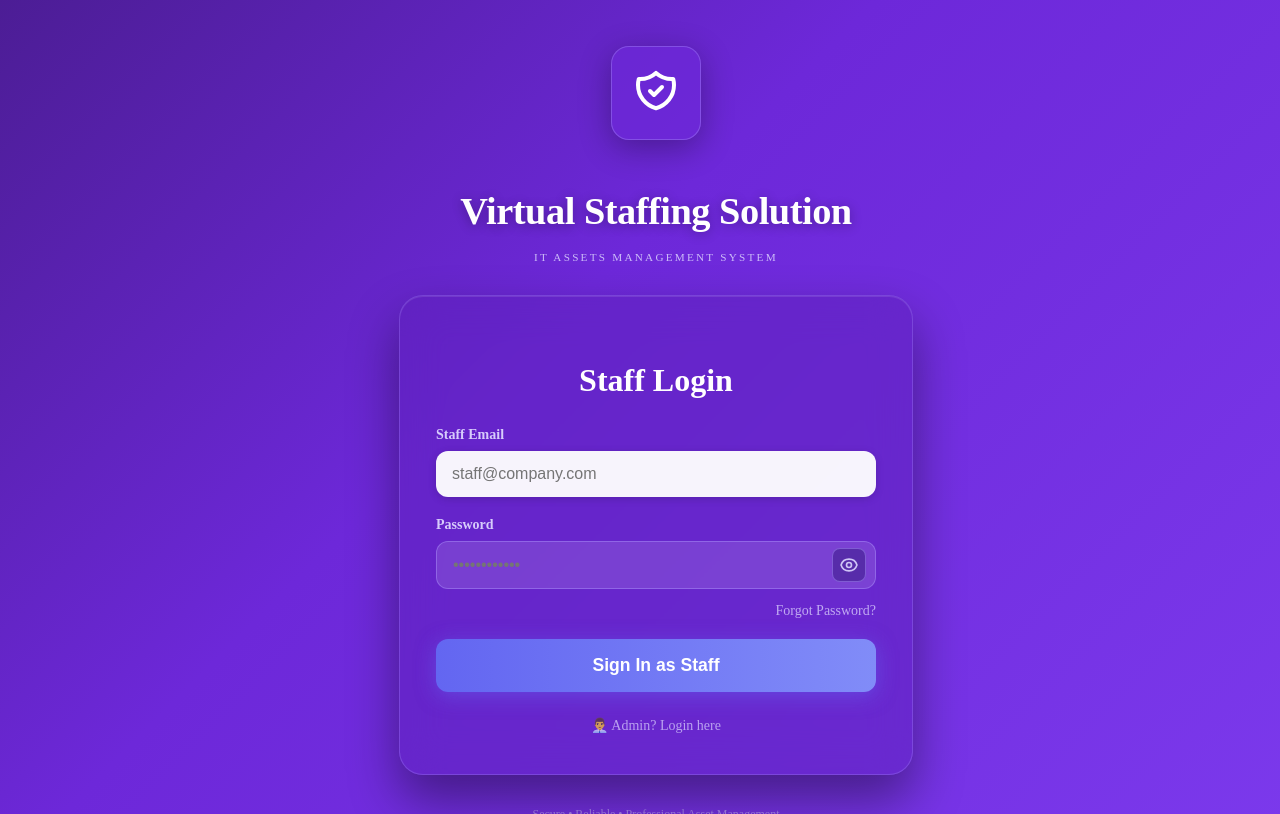
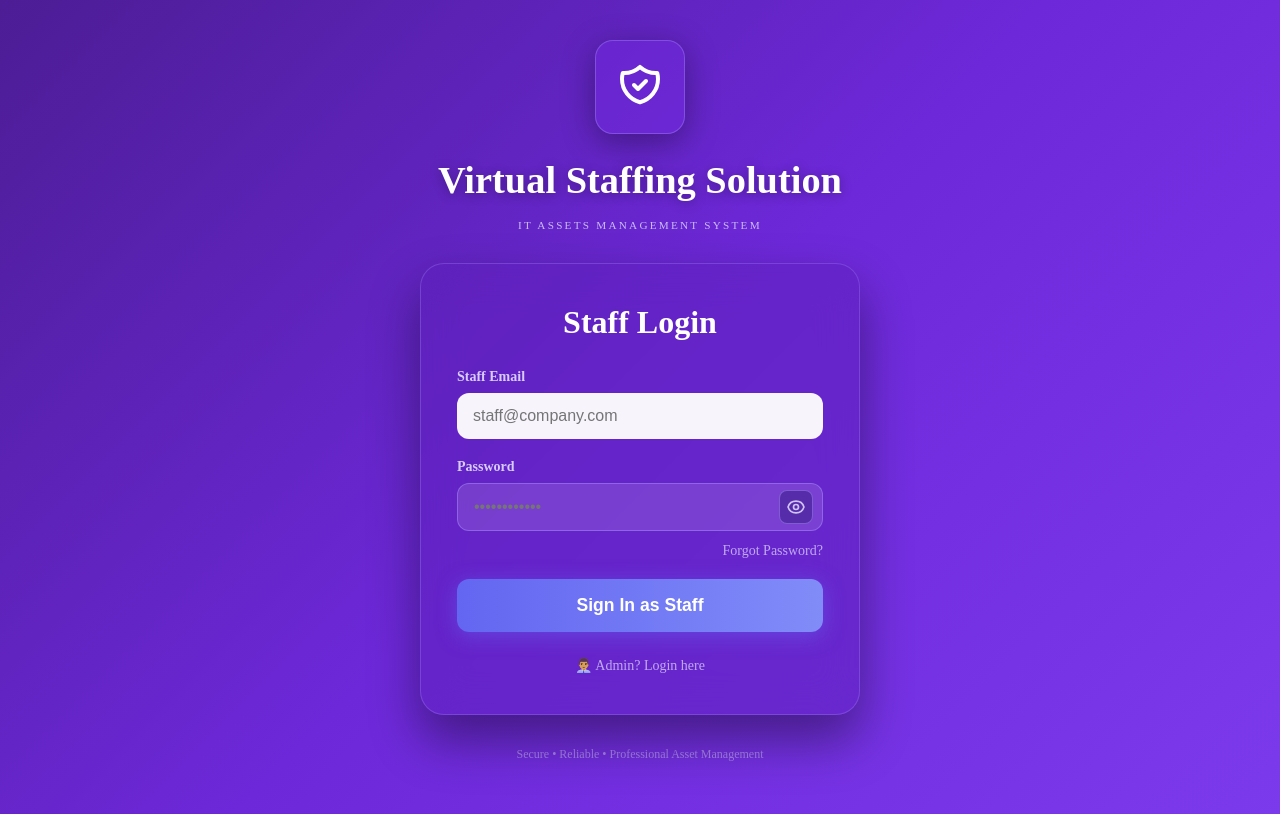
Before and after one commit to biitassets-VSS/itassets, a Next.js app: page /staff/login in a window 1280 px wide. Built offline with nearby package versions, Linux system fonts and the light colour scheme.

Commit message:
Refactor StaffLoginPage component and styles

```diff
--- a/app/(auth)/staff/login/page.tsx
+++ b/app/(auth)/staff/login/page.tsx
@@ -1,53 +1,34 @@
 "use client";
 
-import { useState, useEffect } from "react";
+import { useState } from "react";
 import { useRouter } from "next/navigation";
 
 export default function StaffLoginPage() {
   const router = useRouter();
-  const [email, setEmail] = useState("");
+  const [email, setEmail]       = useState("");
   const [password, setPassword] = useState("");
-  const [showPassword, setShowPassword] = useState(false);
-  const [loading, setLoading] = useState(false);
-  const [error, setError] = useState("");
-  const [success, setSuccess] = useState("");
-
-  // ✅ Force override body background — fixes globals.css conflict
-  useEffect(() => {
-    const originalBg = document.body.style.background;
-    const originalMin = document.body.style.minHeight;
-    document.body.style.background =
-      "linear-gradient(135deg, #4c1d95 0%, #6d28d9 40%, #7c3aed 100%)";
-    document.body.style.minHeight = "100vh";
-    document.documentElement.style.background =
-      "linear-gradient(135deg, #4c1d95 0%, #6d28d9 40%, #7c3aed 100%)";
-    return () => {
-      document.body.style.background = originalBg;
-      document.body.style.minHeight = originalMin;
-      document.documentElement.style.background = "";
-    };
-  }, []);
+  const [showPw, setShowPw]     = useState(false);
+  const [loading, setLoading]   = useState(false);
+  const [error, setError]       = useState("");
+  const [success, setSuccess]   = useState("");
 
   const handleSubmit = async (e: React.FormEvent) => {
     e.preventDefault();
     setLoading(true);
     setError("");
     setSuccess("");
-
     try {
-      const res = await fetch("/api/auth/login", {
-        method: "POST",
+      const res  = await fetch("/api/auth/login", {
+        method:  "POST",
         headers: { "Content-Type": "application/json" },
-        body: JSON.stringify({ email, password }),
+        body:    JSON.stringify({ email, password }),
       });
-
       const data = await res.json();
-
       if (res.ok) {
         setSuccess("Login successful! Redirecting...");
         setTimeout(() => router.push("/staff-dashboard"), 1500);
       } else {
-        setError(data.message || "Invalid credentials. Please try again.");
+        setError(data.message || "Invalid credentials.");
       }
     } catch {
       setError("Connection error. Please try again.");
@@ -56,302 +37,269 @@ export default function StaffLoginPage() {
     }
   };
 
+  /* ─── all styles as plain objects so Tailwind/CSS cannot interfere ─── */
+  const S = {
+    page: {
+      margin:          0,
+      padding:         "40px 16px",
+      minHeight:       "100vh",
+      width:           "100%",
+      display:         "flex",
+      flexDirection:   "column" as const,
+      alignItems:      "center",
+      justifyContent:  "center",
+      background:      "linear-gradient(135deg,#4c1d95 0%,#6d28d9 50%,#7c3aed 100%)",
+      boxSizing:       "border-box" as const,
+    },
+    iconBox: {
+      background:    "rgba(109,40,217,0.65)",
+      borderRadius:  "18px",
+      padding:       "20px",
+      marginBottom:  "24px",
+      boxShadow:     "0 8px 32px rgba(0,0,0,0.35)",
+      border:        "1px solid rgba(167,139,250,0.4)",
+    },
+    h1: {
+      fontSize:     "2.4rem",
+      fontWeight:   800,
+      color:        "#fff",
+      textAlign:    "center" as const,
+      margin:       "0 0 6px",
+      textShadow:   "0 2px 12px rgba(0,0,0,0.3)",
+    },
+    subtitle: {
+      fontSize:      "0.7rem",
+      letterSpacing: "0.2em",
+      textTransform: "uppercase" as const,
+      color:         "rgba(221,214,254,0.85)",
+      marginBottom:  "32px",
+      fontWeight:    500,
+    },
+    card: {
+      background:           "rgba(91,33,182,0.45)",
+      backdropFilter:       "blur(20px)",
+      WebkitBackdropFilter: "blur(20px)",
+      border:               "1px solid rgba(167,139,250,0.3)",
+      borderRadius:         "24px",
+      padding:              "40px 36px",
+      width:                "100%",
+      maxWidth:             "440px",
+      boxShadow:            "0 25px 50px rgba(0,0,0,0.4)",
+      boxSizing:            "border-box" as const,
+    },
+    cardTitle: {
+      fontSize:     "2rem",
+      fontWeight:   700,
+      color:        "#fff",
+      textAlign:    "center" as const,
+      margin:       "0 0 28px",
+    },
+    label: {
+      display:      "block",
+      fontSize:     "0.875rem",
+      fontWeight:   600,
+      color:        "rgba(221,214,254,0.95)",
+      marginBottom: "8px",
+    },
+    inputWhite: {
+      width:        "100%",
+      padding:      "14px 16px",
+      borderRadius: "12px",
+      border:       "none",
+      background:   "rgba(255,255,255,0.95)",
+      color:        "#1e1b4b",
+      fontSize:     "1rem",
+      fontWeight:   500,
+      outline:      "none",
+      boxSizing:    "border-box" as const,
+    },
+    inputDark: {
+      width:        "100%",
+      padding:      "14px 52px 14px 16px",
+      borderRadius: "12px",
+      border:       "1px solid rgba(167,139,250,0.5)",
+      background:   "rgba(255,255,255,0.12)",
+      color:        "#fff",
+      fontSize:     "1rem",
+      fontWeight:   500,
+      outline:      "none",
+      boxSizing:    "border-box" as const,
+    },
+    eyeBtn: {
+      position:        "absolute" as const,
+      right:           "10px",
+      top:             "50%",
+      transform:       "translateY(-50%)",
+      background:      "rgba(79,40,160,0.8)",
+      border:          "1px solid rgba(167,139,250,0.5)",
+      borderRadius:    "8px",
+      padding:         "6px",
+      cursor:          "pointer",
+      display:         "flex",
+      alignItems:      "center",
+      justifyContent:  "center",
+    },
+    submitBtn: {
+      width:          "100%",
+      padding:        "16px",
+      borderRadius:   "12px",
+      border:         "none",
+      background:     "linear-gradient(90deg,#6366f1 0%,#818cf8 100%)",
+      color:          "#fff",
+      fontSize:       "1.1rem",
+      fontWeight:     700,
+      cursor:         "pointer",
+      boxShadow:      "0 4px 20px rgba(99,102,241,0.5)",
+      display:        "flex",
+      alignItems:     "center",
+      justifyContent: "center",
+      gap:            "8px",
+    },
+    alertError: {
+      background:   "rgba(239,68,68,0.45)",
+      border:       "1px solid rgba(239,68,68,0.5)",
+      borderRadius: "12px",
+      padding:      "12px 16px",
+      color:        "#fff",
+      fontSize:     "0.875rem",
+      fontWeight:   500,
+      textAlign:    "center" as const,
+      marginBottom: "16px",
+    },
+    alertSuccess: {
+      background:   "rgba(34,197,94,0.45)",
+      border:       "1px solid rgba(34,197,94,0.5)",
+      borderRadius: "12px",
+      padding:      "12px 16px",
+      color:        "#fff",
+      fontSize:     "0.875rem",
+      fontWeight:   500,
+      textAlign:    "center" as const,
+      marginBottom: "16px",
+    },
+    link: {
+      fontSize:       "0.875rem",
+      color:          "rgba(221,214,254,0.75)",
+      textDecoration: "none",
+    },
+    footer: {
+      marginTop:  "32px",
+      fontSize:   "0.75rem",
+      color:      "rgba(221,214,254,0.5)",
+    },
+  };
+
   return (
     <>
-      {/* ✅ Full page override style injected directly */}
       <style>{`
-        html, body {
-          background: linear-gradient(135deg, #4c1d95 0%, #6d28d9 40%, #7c3aed 100%) !important;
-          min-height: 100vh !important;
+        @keyframes spin {
+          from { transform: rotate(0deg); }
+          to   { transform: rotate(360deg); }
+        }
+        * { box-sizing: border-box; }
+        html, body, #__next {
           margin: 0 !important;
           padding: 0 !important;
+          background: transparent !important;
+          min-height: 100vh !important;
         }
       `}</style>
 
-      <div
-        style={{
-          minHeight: "100vh",
-          width: "100%",
-          display: "flex",
-          flexDirection: "column",
-          alignItems: "center",
-          justifyContent: "center",
-          padding: "40px 16px",
-          background:
-            "linear-gradient(135deg, #4c1d95 0%, #6d28d9 40%, #7c3aed 100%)",
-          position: "fixed",
-          top: 0,
-          left: 0,
-          right: 0,
-          bottom: 0,
-          overflowY: "auto",
-        }}
-      >
-        {/* ── Shield Icon ── */}
-        <div
-          style={{
-            background: "rgba(109, 40, 217, 0.65)",
-            borderRadius: "18px",
-            padding: "20px",
-            marginBottom: "24px",
-            boxShadow: "0 8px 32px rgba(0,0,0,0.3)",
-            border: "1px solid rgba(167, 139, 250, 0.4)",
-          }}
-        >
+      <div style={S.page}>
+
+        {/* ── Icon ── */}
+        <div style={S.iconBox}>
           <svg
             xmlns="http://www.w3.org/2000/svg"
-            width="48"
-            height="48"
-            fill="none"
-            viewBox="0 0 24 24"
-            stroke="white"
-            strokeWidth={2}
+            width="48" height="48"
+            fill="none" viewBox="0 0 24 24"
+            stroke="white" strokeWidth={2}
           >
-            <path
-              strokeLinecap="round"
-              strokeLinejoin="round"
-              d="M9 12l2 2 4-4m5.618-4.016A11.955 11.955 0 0112 2.944a11.955 11.955 0 01-8.618 3.04A12.02 12.02 0 003 9c0 5.591 3.824 10.29 9 11.622 5.176-1.332 9-6.03 9-11.622 0-1.042-.133-2.052-.382-3.016z"
+            <path strokeLinecap="round" strokeLinejoin="round"
+              d="M9 12l2 2 4-4m5.618-4.016A11.955 11.955 0 0112
+                 2.944a11.955 11.955 0 01-8.618 3.04A12.02 12.02
+                 0 003 9c0 5.591 3.824 10.29 9 11.622
+                 5.176-1.332 9-6.03 9-11.622
+                 0-1.042-.133-2.052-.382-3.016z"
             />
           </svg>
         </div>
 
-        {/* ── Title ── */}
-        <h1
-          style={{
-            fontSize: "2.4rem",
-            fontWeight: 800,
-            color: "#ffffff",
-            textAlign: "center",
-            marginBottom: "6px",
-            textShadow: "0 2px 12px rgba(0,0,0,0.3)",
-            letterSpacing: "-0.5px",
-          }}
-        >
-          Virtual Staffing Solution
-        </h1>
-        <p
-          style={{
-            fontSize: "0.7rem",
-            letterSpacing: "0.2em",
-            textTransform: "uppercase",
-            color: "rgba(221, 214, 254, 0.85)",
-            marginBottom: "32px",
-            fontWeight: 500,
-          }}
-        >
-          IT Assets Management System
-        </p>
+        {/* ── Heading ── */}
+        <h1 style={S.h1}>Virtual Staffing Solution</h1>
+        <p style={S.subtitle}>IT Assets Management System</p>
 
-        {/* ── Login Card ── */}
-        <div
-          style={{
-            background: "rgba(91, 33, 182, 0.45)",
-            backdropFilter: "blur(20px)",
-            WebkitBackdropFilter: "blur(20px)",
-            border: "1px solid rgba(167, 139, 250, 0.3)",
-            borderRadius: "24px",
-            padding: "40px 36px",
-            width: "100%",
-            maxWidth: "440px",
-            boxShadow:
-              "0 25px 50px rgba(0,0,0,0.4), inset 0 1px 0 rgba(255,255,255,0.1)",
-          }}
-        >
-          {/* Card Title */}
-          <h2
-            style={{
-              fontSize: "2rem",
-              fontWeight: 700,
-              color: "#ffffff",
-              textAlign: "center",
-              marginBottom: "28px",
-            }}
-          >
-            Staff Login
-          </h2>
+        {/* ── Card ── */}
+        <div style={S.card}>
+          <h2 style={S.cardTitle}>Staff Login</h2>
 
-          {/* Error */}
-          {error && (
-            <div
-              style={{
-                background: "rgba(239, 68, 68, 0.45)",
-                border: "1px solid rgba(239,68,68,0.4)",
-                borderRadius: "12px",
-                padding: "12px 16px",
-                color: "white",
-                fontSize: "0.875rem",
-                fontWeight: 500,
-                textAlign: "center",
-                marginBottom: "16px",
-              }}
-            >
-              ⚠️ {error}
-            </div>
-          )}
-
-          {/* Success */}
-          {success && (
-            <div
-              style={{
-                background: "rgba(34, 197, 94, 0.45)",
-                border: "1px solid rgba(34,197,94,0.4)",
-                borderRadius: "12px",
-                padding: "12px 16px",
-                color: "white",
-                fontSize: "0.875rem",
-                fontWeight: 500,
-                textAlign: "center",
-                marginBottom: "16px",
-              }}
-            >
-              ✅ {success}
-            </div>
-          )}
+          {error   && <div style={S.alertError}>⚠️ {error}</div>}
+          {success && <div style={S.alertSuccess}>✅ {success}</div>}
 
           <form
             onSubmit={handleSubmit}
-            style={{ display: "flex", flexDirection: "column", gap: "20px" }}
+            style={{ display:"flex", flexDirection:"column", gap:"20px" }}
           >
-            {/* ── Email Field ── */}
+            {/* Email */}
             <div>
-              <label
-                style={{
-                  display: "block",
-                  fontSize: "0.875rem",
-                  fontWeight: 600,
-                  color: "rgba(221, 214, 254, 0.95)",
-                  marginBottom: "8px",
-                }}
-              >
-                Staff Email
-              </label>
+              <label style={S.label}>Staff Email</label>
               <input
                 type="email"
                 value={email}
                 onChange={(e) => setEmail(e.target.value)}
                 placeholder="staff@company.com"
                 required
-                style={{
-                  width: "100%",
-                  padding: "14px 16px",
-                  borderRadius: "12px",
-                  border: "none",
-                  background: "rgba(255, 255, 255, 0.95)",
-                  color: "#1e1b4b",
-                  fontSize: "1rem",
-                  fontWeight: 500,
-                  outline: "none",
-                  boxSizing: "border-box",
-                  boxShadow: "0 2px 8px rgba(0,0,0,0.15)",
-                }}
-                onFocus={(e) => {
-                  e.target.style.boxShadow =
-                    "0 0 0 3px rgba(167, 139, 250, 0.5)";
-                }}
-                onBlur={(e) => {
-                  e.target.style.boxShadow = "0 2px 8px rgba(0,0,0,0.15)";
-                }}
+                style={S.inputWhite}
               />
             </div>
 
-            {/* ── Password Field ── */}
+            {/* Password */}
             <div>
-              <label
-                style={{
-                  display: "block",
-                  fontSize: "0.875rem",
-                  fontWeight: 600,
-                  color: "rgba(221, 214, 254, 0.95)",
-                  marginBottom: "8px",
-                }}
-              >
-                Password
-              </label>
-              <div style={{ position: "relative" }}>
+              <label style={S.label}>Password</label>
+              <div style={{ position:"relative" }}>
                 <input
-                  type={showPassword ? "text" : "password"}
+                  type={showPw ? "text" : "password"}
                   value={password}
                   onChange={(e) => setPassword(e.target.value)}
                   placeholder="••••••••••••"
                   required
-                  style={{
-                    width: "100%",
-                    padding: "14px 52px 14px 16px",
-                    borderRadius: "12px",
-                    border: "1px solid rgba(167, 139, 250, 0.5)",
-                    background: "rgba(255, 255, 255, 0.12)",
-                    color: "white",
-                    fontSize: "1rem",
-                    fontWeight: 500,
-                    outline: "none",
-                    boxSizing: "border-box",
-                  }}
-                  onFocus={(e) => {
-                    e.target.style.boxShadow =
-                      "0 0 0 3px rgba(167, 139, 250, 0.4)";
-                    e.target.style.borderColor =
-                      "rgba(167, 139, 250, 0.8)";
-                  }}
-                  onBlur={(e) => {
-                    e.target.style.boxShadow = "none";
-                    e.target.style.borderColor =
-                      "rgba(167, 139, 250, 0.5)";
-                  }}
+                  style={S.inputDark}
                 />
-                {/* Eye Button */}
                 <button
                   type="button"
-                  onClick={() => setShowPassword(!showPassword)}
-                  style={{
-                    position: "absolute",
-                    right: "10px",
-                    top: "50%",
-                    transform: "translateY(-50%)",
-                    background: "rgba(79, 40, 160, 0.8)",
-                    border: "1px solid rgba(167, 139, 250, 0.5)",
-                    borderRadius: "8px",
-                    padding: "6px",
-                    cursor: "pointer",
-                    display: "flex",
-                    alignItems: "center",
-                    justifyContent: "center",
-                  }}
+                  onClick={() => setShowPw(!showPw)}
+                  style={S.eyeBtn}
                 >
-                  {showPassword ? (
-                    <svg
-                      xmlns="http://www.w3.org/2000/svg"
-                      width="20"
-                      height="20"
-                      fill="none"
+                  {showPw ? (
+                    <svg xmlns="http://www.w3.org/2000/svg"
+                      width="20" height="20" fill="none"
                       viewBox="0 0 24 24"
-                      stroke="rgba(221,214,254,0.9)"
-                      strokeWidth={2}
+                      stroke="rgba(221,214,254,0.9)" strokeWidth={2}
                     >
-                      <path
-                        strokeLinecap="round"
-                        strokeLinejoin="round"
-                        d="M13.875 18.825A10.05 10.05 0 0112 19c-4.478 0-8.268-2.943-9.543-7a9.97 9.97 0 011.563-3.029m5.858.908a3 3 0 114.243 4.243M9.878 9.878l4.242 4.242M9.88 9.88l-3.29-3.29m7.532 7.532l3.29 3.29M3 3l3.59 3.59m0 0A9.953 9.953 0 0112 5c4.478 0 8.268 2.943 9.543 7a10.025 10.025 0 01-4.132 4.411m0 0L21 21"
+                      <path strokeLinecap="round" strokeLinejoin="round"
+                        d="M13.875 18.825A10.05 10.05 0 0112 19c-4.478
+                           0-8.268-2.943-9.543-7a9.97 9.97 0
+                           011.563-3.029m5.858.908a3 3 0 114.243
+                           4.243M9.878 9.878l4.242 4.242M9.88
+                           9.88l-3.29-3.29m7.532 7.532l3.29
+                           3.29M3 3l3.59 3.59m0 0A9.953 9.953 0
+                           0112 5c4.478 0 8.268 2.943 9.543
+                           7a10.025 10.025 0 01-4.132
+                           4.411m0 0L21 21"
                       />
                     </svg>
                   ) : (
-                    <svg
-                      xmlns="http://www.w3.org/2000/svg"
-                      width="20"
-                      height="20"
-                      fill="none"
+                    <svg xmlns="http://www.w3.org/2000/svg"
+                      width="20" height="20" fill="none"
                       viewBox="0 0 24 24"
-                      stroke="rgba(221,214,254,0.9)"
-                      strokeWidth={2}
+                      stroke="rgba(221,214,254,0.9)" strokeWidth={2}
                     >
-                      <path
-                        strokeLinecap="round"
-                        strokeLinejoin="round"
-                        d="M15 12a3 3 0 11-6 0 3 3 0 016 0z"
-                      />
-                      <path
-                        strokeLinecap="round"
-                        strokeLinejoin="round"
-                        d="M2.458 12C3.732 7.943 7.523 5 12 5c4.478 0 8.268 2.943 9.542 7-1.274 4.057-5.064 7-9.542 7-4.477 0-8.268-2.943-9.542-7z"
+                      <path strokeLinecap="round" strokeLinejoin="round"
+                        d="M15 12a3 3 0 11-6 0 3 3 0 016 0z" />
+                      <path strokeLinecap="round" strokeLinejoin="round"
+                        d="M2.458 12C3.732 7.943 7.523 5 12 5c4.478
+                           0 8.268 2.943 9.542 7-1.274 4.057-5.064
+                           7-9.542 7-4.477 0-8.268-2.943-9.542-7z"
                       />
                     </svg>
                   )}
@@ -359,75 +307,37 @@ export default function StaffLoginPage() {
               </div>
             </div>
 
-            {/* ── Forgot Password ── */}
-            <div style={{ textAlign: "right", marginTop: "-8px" }}>
-              <a
-                href="/forgot-password"
-                style={{
-                  fontSize: "0.875rem",
-                  color: "rgba(221, 214, 254, 0.75)",
-                  textDecoration: "none",
-                }}
-                onMouseEnter={(e) => {
-                  (e.target as HTMLAnchorElement).style.color = "white";
-                }}
-                onMouseLeave={(e) => {
-                  (e.target as HTMLAnchorElement).style.color =
-                    "rgba(221, 214, 254, 0.75)";
-                }}
-              >
+            {/* Forgot */}
+            <div style={{ textAlign:"right", marginTop:"-10px" }}>
+              <a href="/forgot-password" style={S.link}>
                 Forgot Password?
               </a>
             </div>
 
-            {/* ── Submit Button ── */}
+            {/* Submit */}
             <button
               type="submit"
               disabled={loading}
               style={{
-                width: "100%",
-                padding: "16px",
-                borderRadius: "12px",
-                border: "none",
-                background: loading
-                  ? "rgba(99, 102, 241, 0.5)"
-                  : "linear-gradient(90deg, #6366f1 0%, #818cf8 100%)",
-                color: "white",
-                fontSize: "1.1rem",
-                fontWeight: 700,
-                cursor: loading ? "not-allowed" : "pointer",
-                boxShadow: "0 4px 20px rgba(99, 102, 241, 0.5)",
-                transition: "all 0.2s ease",
-                display: "flex",
-                alignItems: "center",
-                justifyContent: "center",
-                gap: "8px",
+                ...S.submitBtn,
+                opacity: loading ? 0.65 : 1,
+                cursor:  loading ? "not-allowed" : "pointer",
               }}
             >
               {loading ? (
                 <>
                   <svg
-                    style={{
-                      animation: "spin 1s linear infinite",
-                      width: "20px",
-                      height: "20px",
-                    }}
+                    style={{ animation:"spin 1s linear infinite",
+                             width:"20px", height:"20px" }}
                     xmlns="http://www.w3.org/2000/svg"
-                    fill="none"
-                    viewBox="0 0 24 24"
+                    fill="none" viewBox="0 0 24 24"
                   >
-                    <circle
-                      style={{ opacity: 0.25 }}
-                      cx="12"
-                      cy="12"
-                      r="10"
-                      stroke="currentColor"
-                      strokeWidth="4"
+                    <circle style={{ opacity:0.25 }}
+                      cx="12" cy="12" r="10"
+                      stroke="white" strokeWidth="4"
                     />
-                    <path
-                      style={{ opacity: 0.75 }}
-                      fill="currentColor"
-                      d="M4 12a8 8 0 018-8v8z"
+                    <path style={{ opacity:0.75 }}
+                      fill="white" d="M4 12a8 8 0 018-8v8z"
                     />
                   </svg>
                   Signing In...
@@ -438,46 +348,19 @@ export default function StaffLoginPage() {
             </button>
           </form>
 
-          {/* ── Admin Link ── */}
-          <div style={{ textAlign: "center", marginTop: "24px" }}>
-            <a
-              href="/auth/admin/login"
-              style={{
-                fontSize: "0.875rem",
-                color: "rgba(221, 214, 254, 0.7)",
-                textDecoration: "none",
-              }}
-              onMouseEnter={(e) => {
-                (e.target as HTMLAnchorElement).style.color = "white";
-              }}
-              onMouseLeave={(e) => {
-                (e.target as HTMLAnchorElement).style.color =
-                  "rgba(221, 214, 254, 0.7)";
-              }}
-            >
+          {/* Admin link */}
+          <div style={{ textAlign:"center", marginTop:"24px" }}>
+            <a href="/auth/admin/login" style={S.link}>
               👨‍💼 Admin? Login here
             </a>
           </div>
         </div>
 
-        {/* ── Footer ── */}
-        <p
-          style={{
-            marginTop: "32px",
-            fontSize: "0.75rem",
-            color: "rgba(221, 214, 254, 0.5)",
-          }}
-        >
+        {/* Footer */}
+        <p style={S.footer}>
           Secure • Reliable • Professional Asset Management
         </p>
 
-        {/* ── Spin Animation ── */}
-        <style>{`
-          @keyframes spin {
-            from { transform: rotate(0deg); }
-            to   { transform: rotate(360deg); }
-          }
-        `}</style>
       </div>
     </>
   );
```
